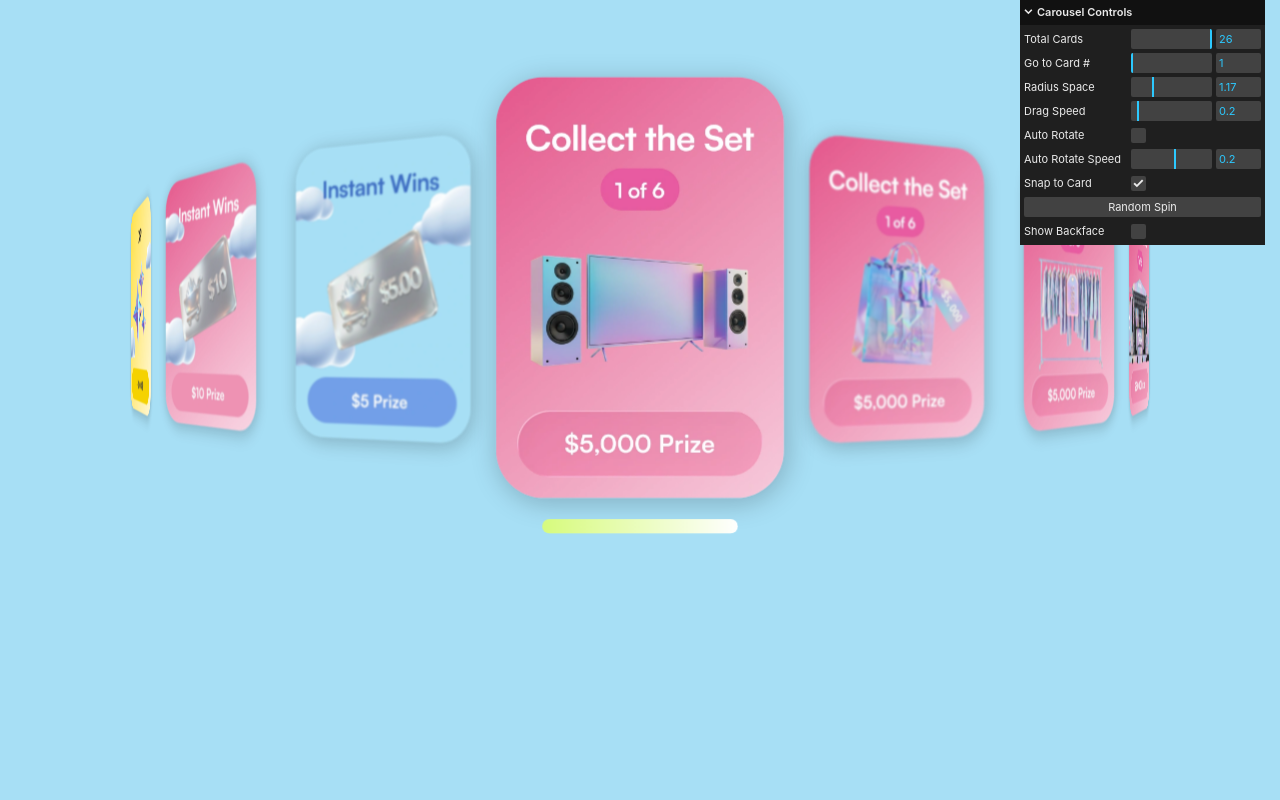
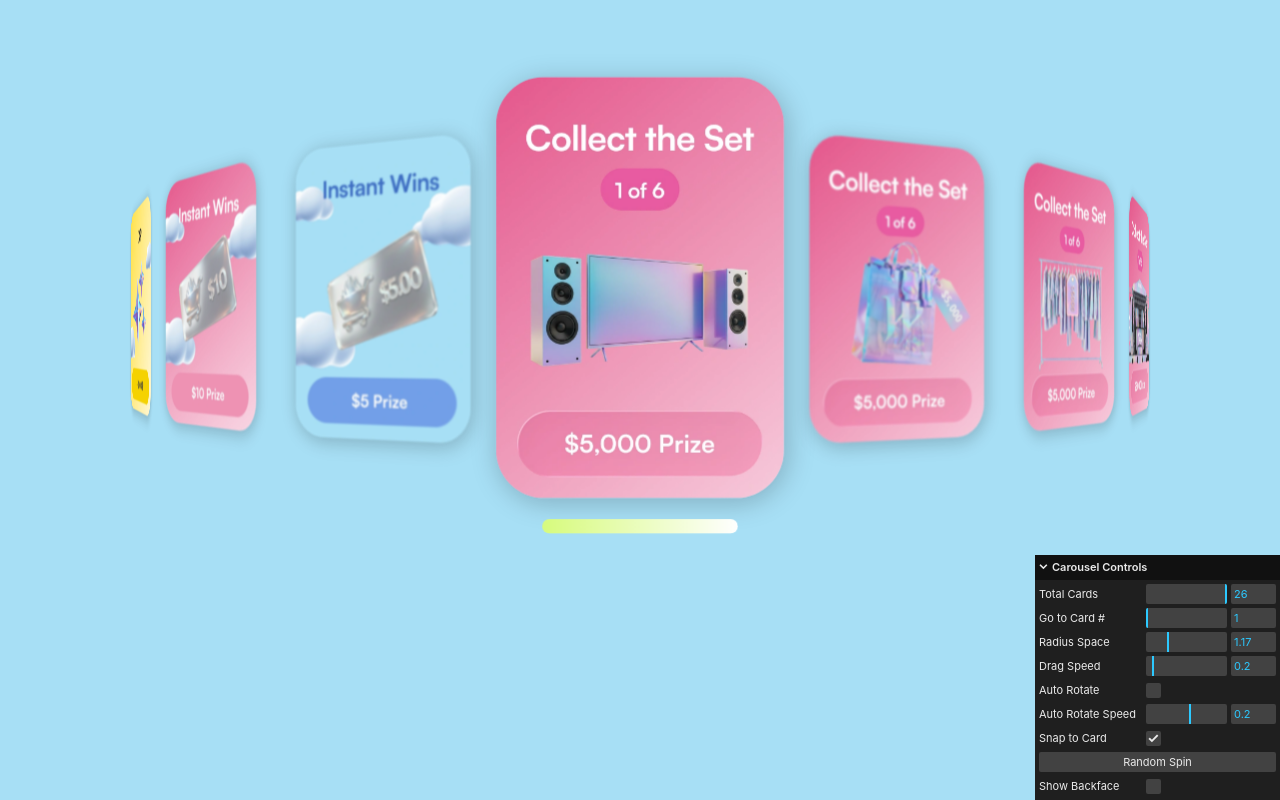
Before and after one commit to aakashsvt/AppleCarousel, a plain HTML site: page index.html in a window 1280 px wide. Drawn offline with Linux system fonts and the light colour scheme.

Commit message:
fixed gui bug

```diff
--- a/carousel/state.js
+++ b/carousel/state.js
@@ -30,7 +30,7 @@ export var state = {
 
 export var spinParams = {
     spinsMin:               1,
-    spinsMax:               2,
+    spinsMax:               1,
     dramaticLoopChance:     0.20,
 
     durationMin:            6,
--- a/styles.css
+++ b/styles.css
@@ -148,5 +148,13 @@ html {
 /* Hide lil-gui on mobile if needed, or keep it */
 .lil-gui {
     width: 250px;
-    /* height: 242px; */
 }
+
+
+.lil-gui.autoPlace {
+    position: absolute;
+    right: 0% !important;
+    max-height: auto;
+    top: 100%;
+    transform: translateY(-100%);
+}
```
